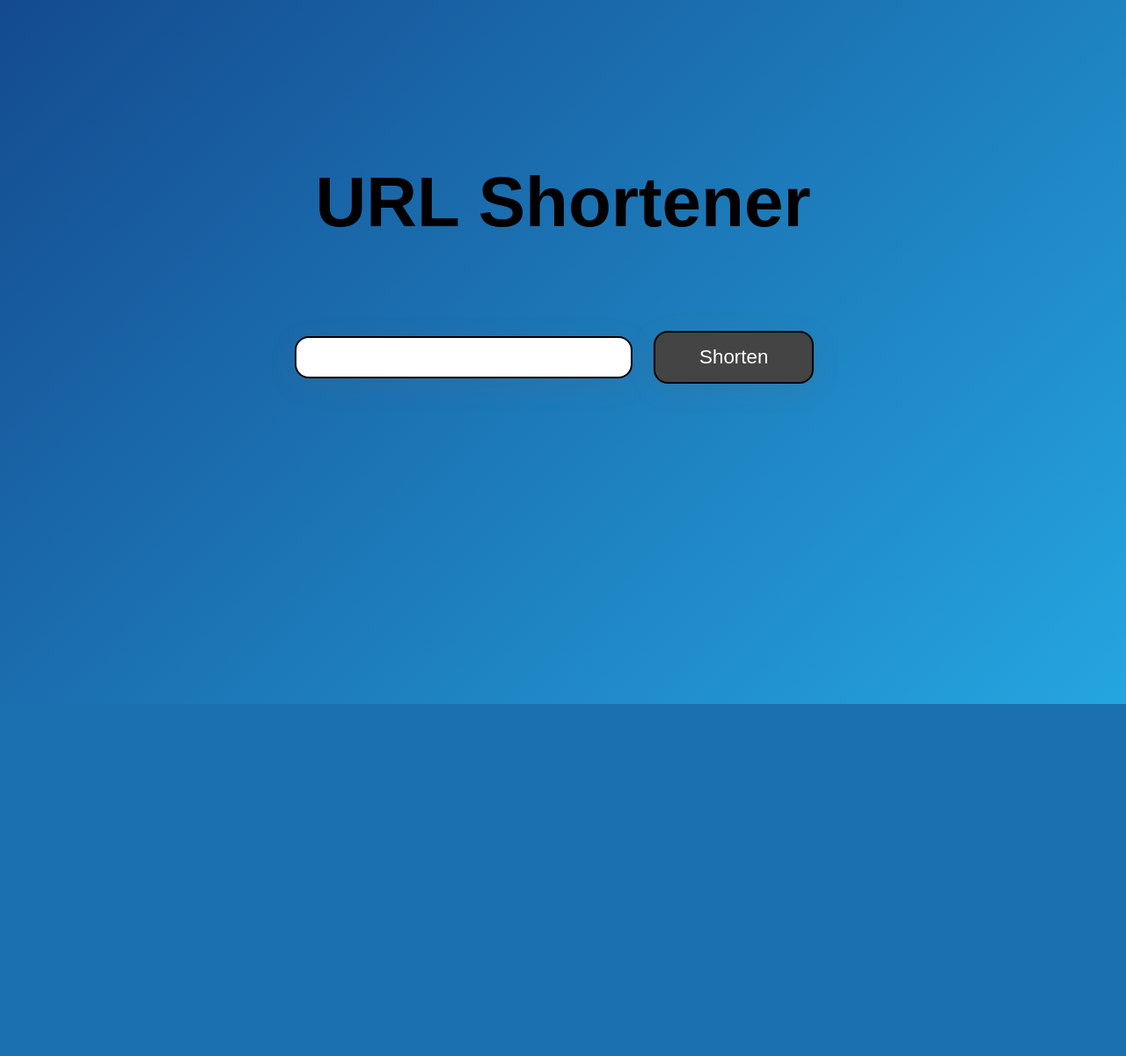
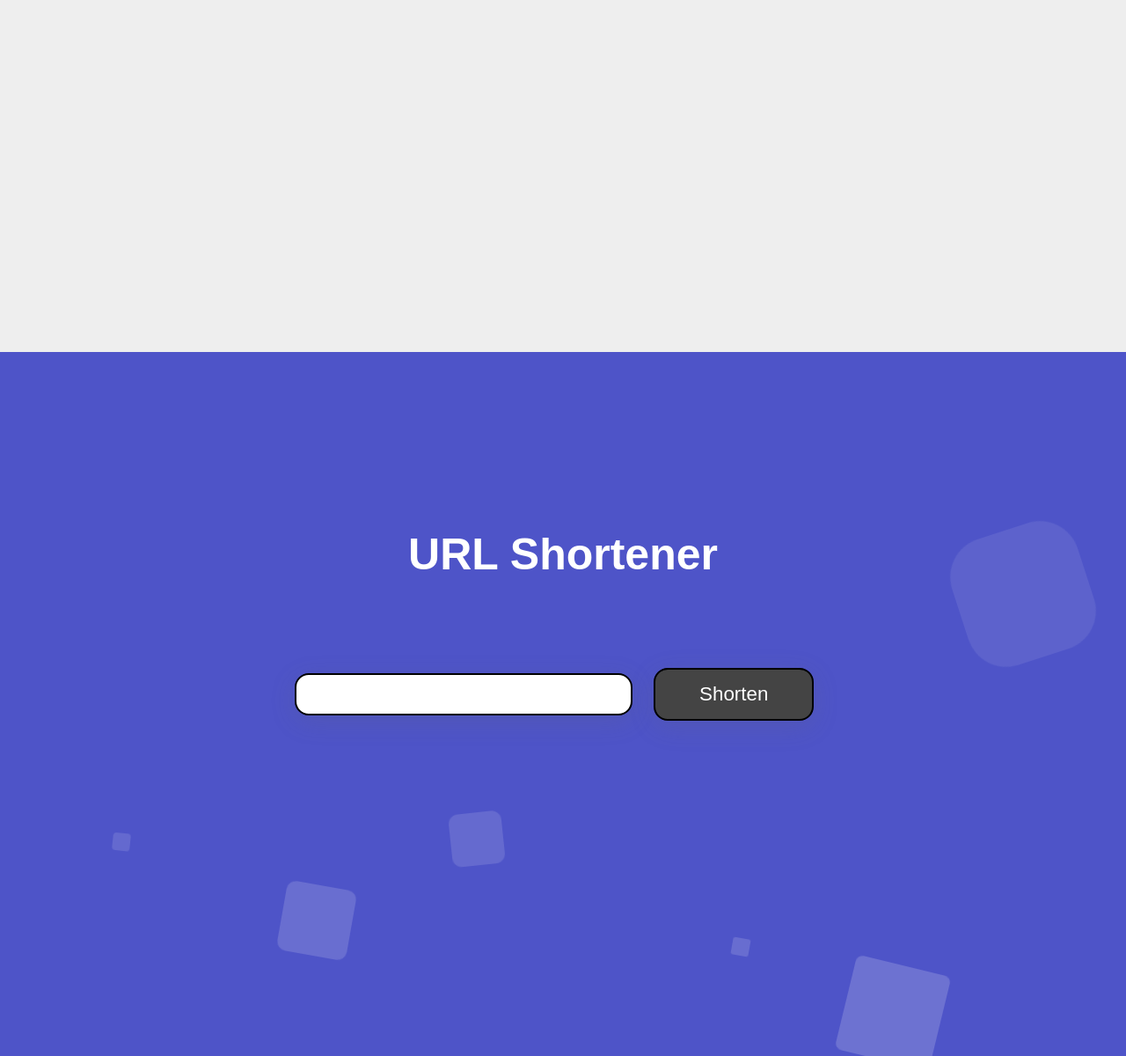
Before and after one commit to nikki-priyaHIT/URL-Shortener, a Flask app: template templates/index.html in a window 1280 px wide. Shown: the whole page at 88% size. Before the commit the page ends 800 px from the top, so only its background shows below. Run offline with Flask 3, Linux system fonts and the light colour scheme; the template is opened without the code that fills it: values that come from a table or form of the project are taken from there, others are empty.

Commit message:
Updated Task

```diff
--- a/app.py
+++ b/app.py
@@ -1,6 +1,6 @@
 from flask import Flask, render_template, request, flash, redirect, abort, jsonify
 from flask_wtf import FlaskForm
-from InputForm import InputForm
+# from InputForm import InputForm
 from wtforms import StringField, SubmitField
 from wtforms.validators import URL, DataRequired
 import secrets
@@ -12,6 +12,10 @@
 
 # Define a data structure for storing metadata about short URLs
 url_metadata = {}
+
+class InputForm(FlaskForm):
+    url = StringField("URL", validators=[DataRequired(), URL()])
+    submit = SubmitField("Shorten")
 
 @app.route("/", methods=["GET", "POST"])
 def home():
@@ -26,7 +30,7 @@
             form.url.data = ''
         else:
             flash("Invalid URL!", "error message")
-    return render_template("index.html", form=form)
+    return render_template("index.html", form=form, messages=get_flashed_messages(with_categories=True))
 
 @app.route("/<id>")
 def shortened(id):
--- a/templates/index.html
+++ b/templates/index.html
@@ -18,22 +18,131 @@
         background-color: #eeeeee;
       }
 
-      body {
-        background: linear-gradient(-45deg, #74e1ef, #f184ad, #2ac4fb, #144a8f);
-        background-size: 400% 400%;
-        animation: gradient 15s ease infinite;
+      .context {
+        width: 100%;
+        position: absolute;
+        top:50vh;
       }
-      @keyframes glowing {
-        0% {
-          background-position: 0 0;
+
+      .context h1{
+        text-align: center;
+        color: #fff;
+        font-size: 50px;
+      }
+
+      .area{
+        background: #4e54c8;
+        background: -webkit-linear-gradient(to left, #8f94fb, #4e54c8);
+        width: 100%;
+        height:100vh;
+      }
+
+      .circles{
+        position: absolute;
+        top: 0;
+        left: 0;
+        width: 100%;
+        height: 100%;
+        overflow: hidden;
+      }
+
+      .circles li{
+        position: absolute;
+        display: block;
+        list-style: none;
+        width: 20px;
+        height: 20px;
+        background: rgba(255, 255, 255, 0.2);
+        animation: animate 25s linear infinite;
+        bottom: -150px;
+      }
+
+      .circles li:nth-child(1){
+        left: 25%;
+        width: 80px;
+        height: 80px;
+        animation-delay: 0s;
+      }
+
+      .circles li:nth-child(2){
+        left: 10%;
+        width: 20px;
+        height: 20px;
+        animation-delay: 2s;
+        animation-duration: 12s;
+      }
+
+      .circles li:nth-child(3){
+        left: 70%;
+        width: 20px;
+        height: 20px;
+        animation-delay: 4s;
+      }
+
+      .circles li:nth-child(4){
+        left: 40%;
+        width: 60px;
+        height: 60px;
+        animation-delay: 0s;
+        animation-duration: 18s;
+      }
+
+      .circles li:nth-child(5){
+        left: 65%;
+        width: 20px;
+        height: 20px;
+        animation-delay: 0s;
+      }
+
+      .circles li:nth-child(6){
+        left: 75%;
+        width: 110px;
+        height: 110px;
+        animation-delay: 3s;
+      }
+
+      .circles li:nth-child(7){
+        left: 35%;
+        width: 150px;
+        height: 150px;
+        animation-delay: 7s;
+      }
+
+      .circles li:nth-child(8){
+        left: 50%;
+        width: 25px;
+        height: 25px;
+        animation-delay: 15s;
+        animation-duration: 45s;
+      }
+
+      .circles li:nth-child(9){
+        left: 20%;
+        width: 15px;
+        height: 15px;
+        animation-delay: 2s;
+        animation-duration: 35s;
+      }
+
+      .circles li:nth-child(10){
+        left: 85%;
+        width: 150px;
+        height: 150px;
+        animation-delay: 0s;
+        animation-duration: 11s;
+      }
+
+      @keyframes animate {
+        0%{
+          transform: translateY(0) rotate(0deg);
+          opacity: 1;
+          border-radius: 0;
         }
 
-        50% {
-          background-position: 400% 0;
-        }
-
-        100% {
-          background-position: 0 0;
+        100%{
+          transform: translateY(-1000px) rotate(720deg);
+          opacity: 0;
+          border-radius: 50%;
         }
       }
 
@@ -118,7 +227,20 @@
       }
     </style>
   </head>
-  <body>
+  <body class="context">
+    <div class="area">
+      <ul class="circles">
+        <li></li>
+        <li></li>
+        <li></li>
+        <li></li>
+        <li></li>
+        <li></li>
+        <li></li>
+        <li></li>
+        <li></li>
+        <li></li>
+      </ul>
     <section class="shortener">
       <h1>URL Shortener</h1>
       <form action="" method="POST">
@@ -135,5 +257,6 @@
         {% endif %}
       {% endwith %}
     </section>
+  </div>
   </body>
 </html>
```
Also changed, not shown: 1 other file.
